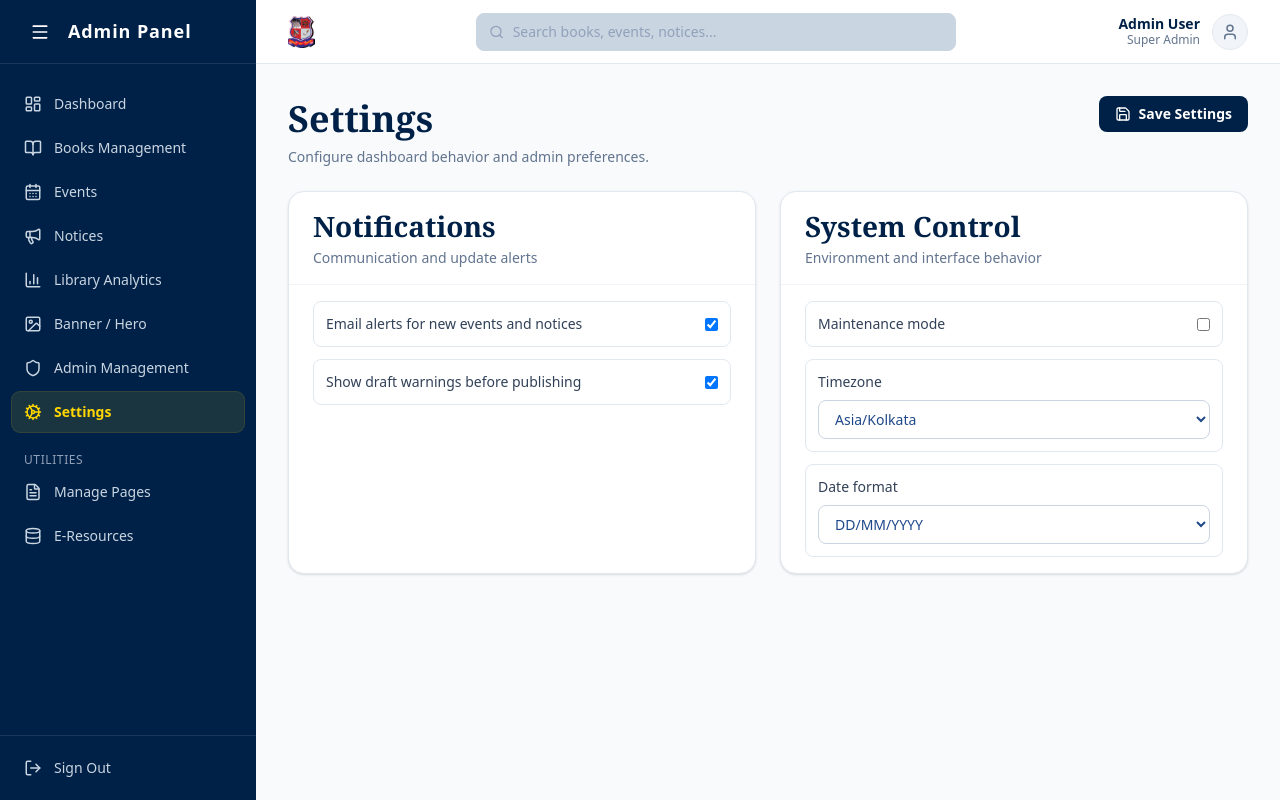
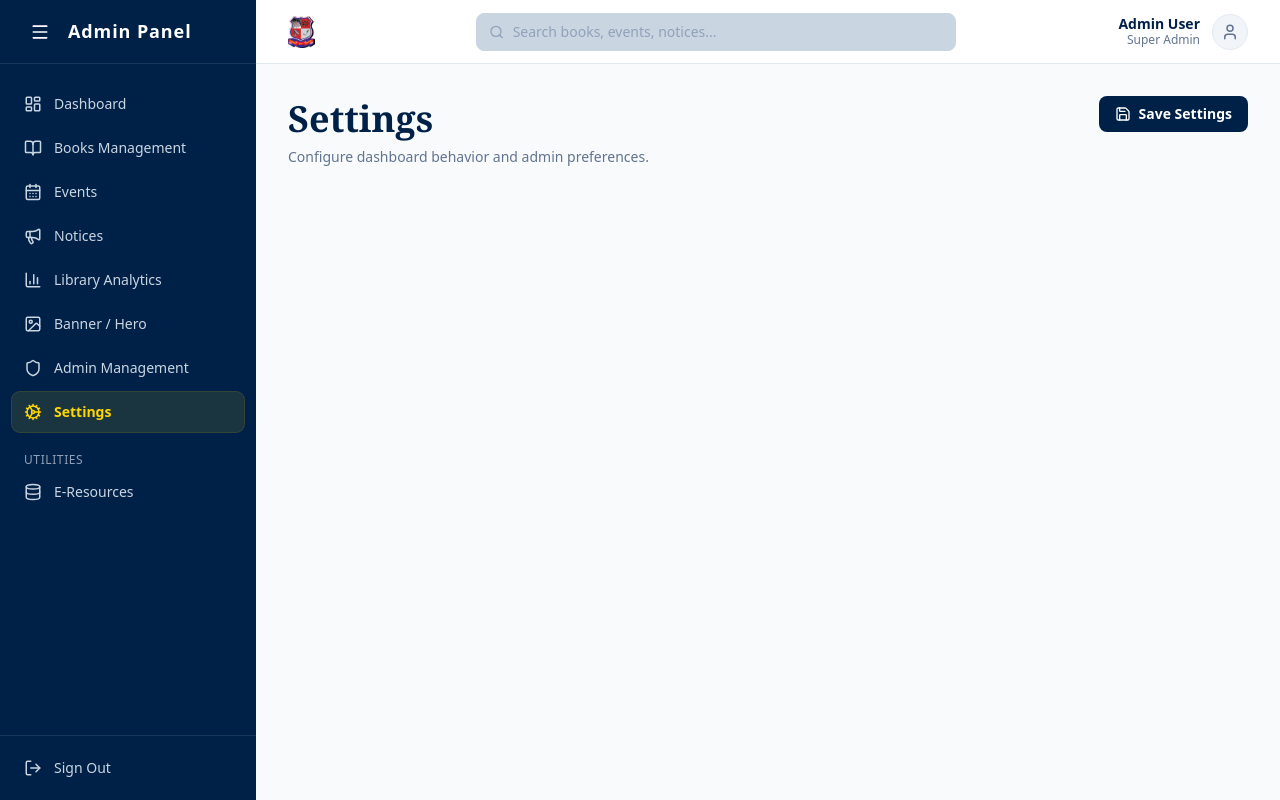
Before and after one commit to HaneeNayak31/library, a React (Vite) app: page /admin/settings in a window 1280 px wide. Built offline with nearby package versions, Linux system fonts and the light colour scheme; a web font is replaced by a local one.

Commit message:
Complete Admin

```diff
--- a/src/Admin/AdminLayout.jsx
+++ b/src/Admin/AdminLayout.jsx
@@ -16,7 +16,6 @@ import {
   User,
   BarChart3,
   Image,
-  FileText,
   Database,
 } from 'lucide-react';
 
@@ -43,7 +42,6 @@ const AdminLayout = () => {
   ];
 
   const utilityItems = [
-    { label: 'Manage Pages', icon: FileText, path: '/admin/pages' },
     { label: 'E-Resources', icon: Database, path: '/admin/resources' },
   ];
 
--- a/src/Admin/AdminSettings.jsx
+++ b/src/Admin/AdminSettings.jsx
@@ -4,13 +4,7 @@ import './AdminStyles.css';
 import { AdminCard, AdminPageHeader, ToastStack } from './AdminUI';
 
 const AdminSettings = () => {
-  const [settings, setSettings] = useState({
-    emailAlerts: true,
-    maintenanceMode: false,
-    showDraftWarnings: true,
-    timezone: 'Asia/Kolkata',
-    dateFormat: 'DD/MM/YYYY',
-  });
+
   const [saving, setSaving] = useState(false);
   const [toasts, setToasts] = useState([]);
 
@@ -45,64 +39,9 @@ const AdminSettings = () => {
       />
 
       <div className="grid grid-cols-1 gap-6 xl:grid-cols-2">
-        <AdminCard title="Notifications" subtitle="Communication and update alerts">
-          <div className="space-y-3">
-            <label className="flex items-center justify-between rounded-lg border border-slate-200 p-3">
-              <span className="text-sm text-slate-700">Email alerts for new events and notices</span>
-              <input
-                type="checkbox"
-                checked={settings.emailAlerts}
-                onChange={(event) => setSettings((prev) => ({ ...prev, emailAlerts: event.target.checked }))}
-              />
-            </label>
-            <label className="flex items-center justify-between rounded-lg border border-slate-200 p-3">
-              <span className="text-sm text-slate-700">Show draft warnings before publishing</span>
-              <input
-                type="checkbox"
-                checked={settings.showDraftWarnings}
-                onChange={(event) => setSettings((prev) => ({ ...prev, showDraftWarnings: event.target.checked }))}
-              />
-            </label>
-          </div>
-        </AdminCard>
 
-        <AdminCard title="System Control" subtitle="Environment and interface behavior">
-          <div className="space-y-3">
-            <label className="flex items-center justify-between rounded-lg border border-slate-200 p-3">
-              <span className="text-sm text-slate-700">Maintenance mode</span>
-              <input
-                type="checkbox"
-                checked={settings.maintenanceMode}
-                onChange={(event) => setSettings((prev) => ({ ...prev, maintenanceMode: event.target.checked }))}
-              />
-            </label>
 
-            <div className="rounded-lg border border-slate-200 p-3">
-              <p className="mb-2 text-sm text-slate-700">Timezone</p>
-              <select
-                className="w-full rounded-lg border border-slate-300 px-3 py-2 text-sm"
-                value={settings.timezone}
-                onChange={(event) => setSettings((prev) => ({ ...prev, timezone: event.target.value }))}
-              >
-                <option value="Asia/Kolkata">Asia/Kolkata</option>
-                <option value="UTC">UTC</option>
-              </select>
-            </div>
 
-            <div className="rounded-lg border border-slate-200 p-3">
-              <p className="mb-2 text-sm text-slate-700">Date format</p>
-              <select
-                className="w-full rounded-lg border border-slate-300 px-3 py-2 text-sm"
-                value={settings.dateFormat}
-                onChange={(event) => setSettings((prev) => ({ ...prev, dateFormat: event.target.value }))}
-              >
-                <option value="DD/MM/YYYY">DD/MM/YYYY</option>
-                <option value="MM/DD/YYYY">MM/DD/YYYY</option>
-                <option value="YYYY-MM-DD">YYYY-MM-DD</option>
-              </select>
-            </div>
-          </div>
-        </AdminCard>
       </div>
 
       <ToastStack toasts={toasts} onClose={(id) => setToasts((prev) => prev.filter((toast) => toast.id !== id))} />
--- a/src/Admin/BannerControl.jsx
+++ b/src/Admin/BannerControl.jsx
@@ -36,7 +36,8 @@ const BannerControl = () => {
   return (
     <div className="space-y-6">
       <AdminPageHeader
-        title="Hero / Banner Control"
+        title="Hero / Banner
+         Control"
         description="Manage homepage hero content with instant visual preview."
         actions={
           <button
@@ -52,13 +53,7 @@ const BannerControl = () => {
       <div className="grid grid-cols-1 gap-6 xl:grid-cols-2">
         <AdminCard title="Banner Settings" subtitle="Update text, media, and visibility">
           <div className="space-y-4">
-            <input
-              type="text"
-              value={banner.title}
-              onChange={(event) => setBanner((prev) => ({ ...prev, title: event.target.value }))}
-              className="w-full rounded-lg border border-slate-300 px-3 py-2 text-sm focus:border-accent focus:outline-none"
-              placeholder="Hero title"
-            />
+
 
             <textarea
               rows={4}
@@ -94,17 +89,17 @@ const BannerControl = () => {
         </AdminCard>
 
         <AdminCard title="Live Preview" subtitle="How banner appears on public homepage">
-          <div className="overflow-hidden rounded-2xl border border-slate-200 bg-slate-900 text-white">
+          <div className="overflow-hidden rounded-2xl border border-slate-200 bg-slate-100 text-white">
             <div className="relative h-64">
               {banner.image ? (
                 <img src={banner.image} alt="Banner preview" className="h-full w-full object-cover" />
               ) : (
-                <div className="h-full w-full bg-linear-to-r from-primary to-primary-light" />
+                <div className="h-full w-full bg-slate-100" />
               )}
-              <div className="absolute inset-0 bg-primary/45" />
+              <div className="absolute inset-0 bg-primary/10" />
               <div className="absolute bottom-0 left-0 right-0 p-6">
                 <Badge tone={banner.enabled ? 'success' : 'warning'}>{banner.enabled ? 'Active' : 'Disabled'}</Badge>
-                <h3 className="mt-3 text-2xl font-bold text-white">{banner.title || 'Hero title'}</h3>
+
                 <p className="mt-2 text-sm text-slate-100">{banner.description || 'Hero description'}</p>
               </div>
             </div>
--- a/src/App.jsx
+++ b/src/App.jsx
@@ -1,5 +1,5 @@
 import './App.css'
-import { Routes, Route, Outlet } from 'react-router-dom'
+import { Routes, Route, Outlet, Navigate } from 'react-router-dom'
 import HeaderOPEN from './Components/HeaderOPEN.jsx'
 import NavbarOPEN from './Components/NavbarOPEN.jsx'
 import Footer from './Components/Footer.jsx'
@@ -24,8 +24,6 @@ import NewsEvents from './Pages/NewsEvents.jsx'
 import AdminLogin from './Admin/AdminLogin.jsx'
 import AdminLayout from './Admin/AdminLayout.jsx'
 import Dashboard from './Admin/Dashboard.jsx'
-import ManagePages from './Admin/ManagePages.jsx'
-import ContentEditor from './Admin/ContentEditor.jsx'
 import ManageResources from './Admin/ManageResources.jsx'
 import ManageEvents from './Admin/ManageEvents.jsx'
 import ManageBooks from './Admin/ManageBooks.jsx'
@@ -57,8 +55,6 @@ function App() {
       <Route path="/admin" element={<AdminLayout />}>
         <Route index element={<Dashboard />} />
         <Route path="books" element={<ManageBooks />} />
-        <Route path="pages" element={<ManagePages />} />
-        <Route path="editor" element={<ContentEditor />} />
         <Route path="resources" element={<ManageResources />} />
         <Route path="events" element={<ManageEvents />} />
         <Route path="notices" element={<ManageNotices />} />
@@ -66,6 +62,7 @@ function App() {
         <Route path="banner" element={<BannerControl />} />
         <Route path="admins" element={<AdminManagement />} />
         <Route path="settings" element={<AdminSettings />} />
+        <Route path="*" element={<Navigate to="/admin" replace />} />
       </Route>
 
       {/* Public Library Website Routes */}
@@ -86,6 +83,7 @@ function App() {
         <Route path="open-access-resources" element={<OpenAccessResources />} />
         <Route path="membership-protocol" element={<MembershipProtocol />} />
       </Route>
+      <Route path="*" element={<Navigate to="/" replace />} />
     </Routes>
   )
 }
```
